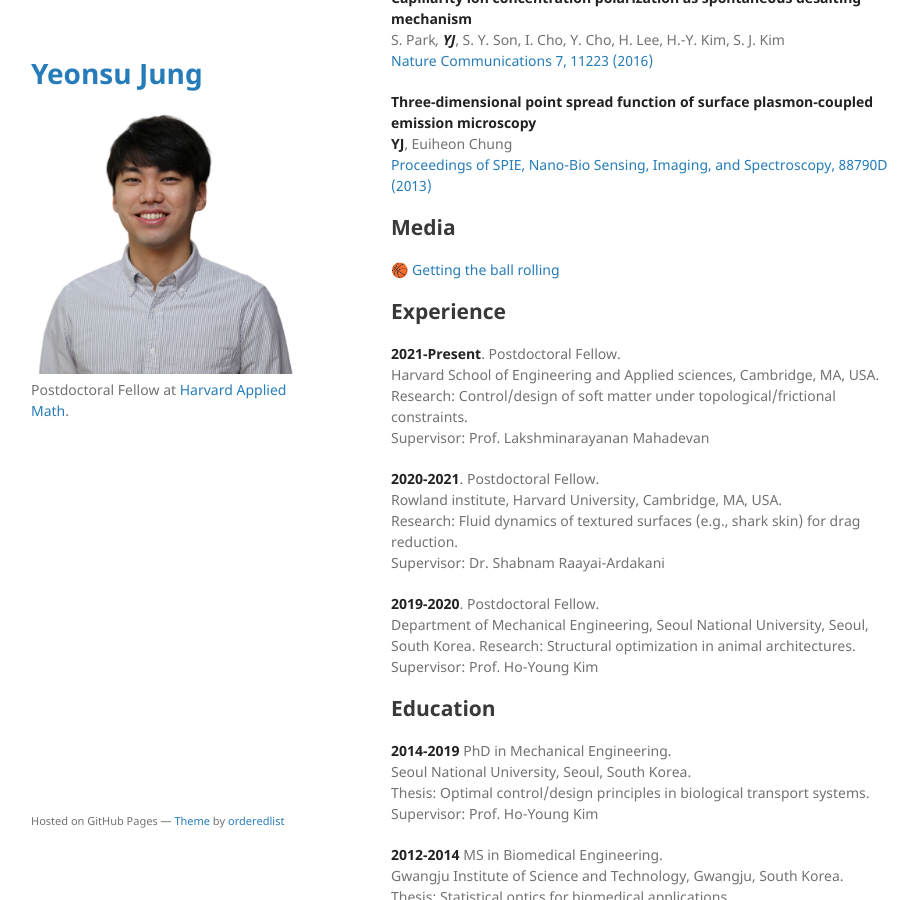
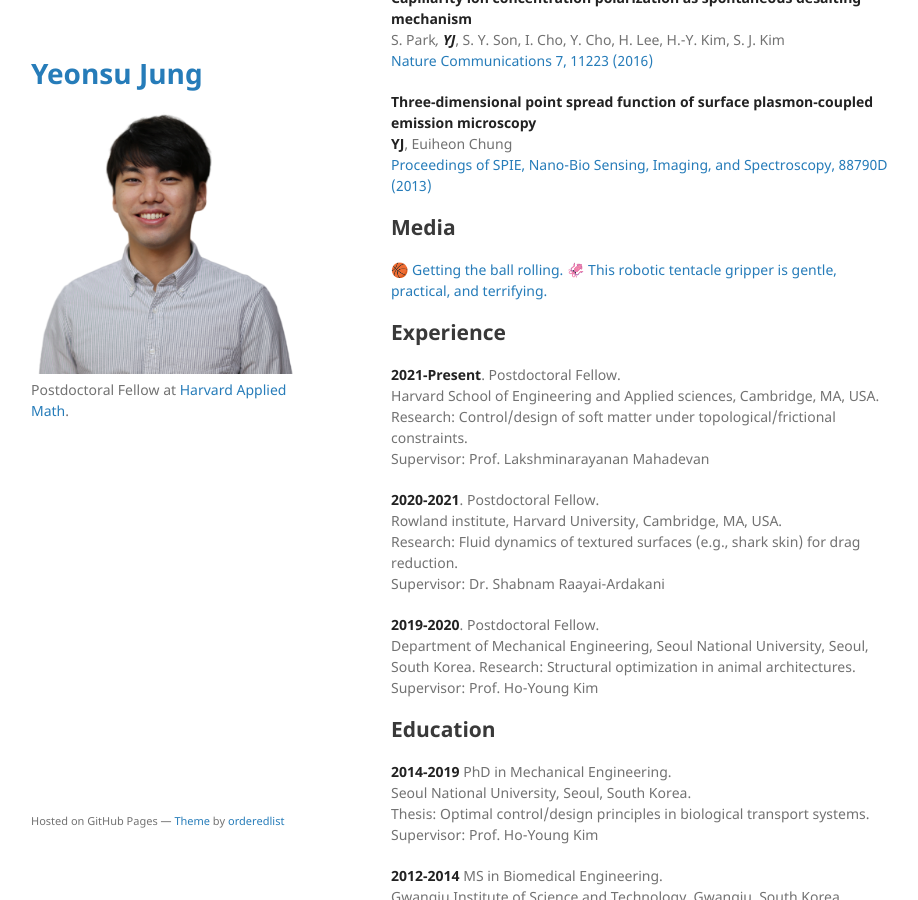
Before and after one commit to yeonsu-jung/website_pages-themes-minimal-c27a30c, a Jekyll site: the page built from index.md, in a window 1280 px wide and 900 px high, scrolled down 1110 px. Shown: the whole window, without its empty margins (179-1097 px from the left). Built offline with Jekyll 4.4.1, drawn with Linux system fonts in a browser that asks for light colours.

Commit message:
Update index.md

```diff
--- a/index.md
+++ b/index.md
@@ -61,8 +61,8 @@ S. Park*, **YJ***, S. Y. Son, I. Cho, Y. Cho, H. Lee, H.-Y. Kim, S. J. Kim
 
 ## Media
 
-🏀 [Getting the ball rolling](https://seas.harvard.edu/news/2025/03/getting-ball-rolling)
-
+🏀 [Getting the ball rolling.](https://seas.harvard.edu/news/2025/03/getting-ball-rolling)
+🦑 [This robotic tentacle gripper is gentle, practical, and terrifying.](https://www.theverge.com/2022/10/26/23424420/robot-tentacle-gripper-rubber-filaments-mr-jelly-hands)
 
 
 ## Experience
```
